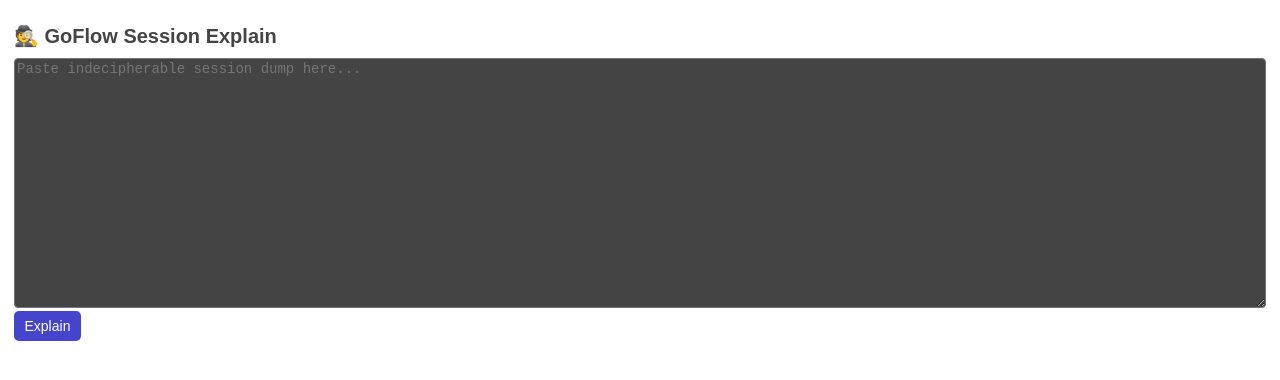
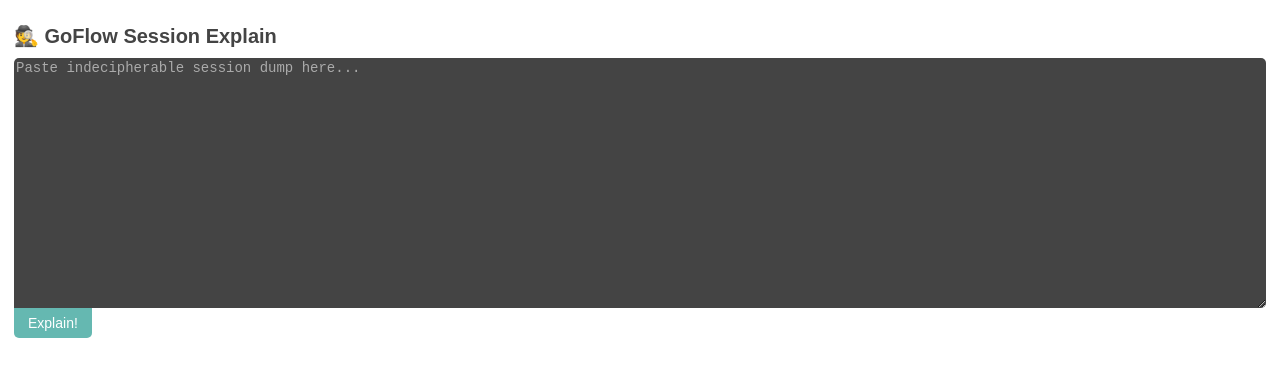
Before and after one commit to tybritten/sessionexplain, a React (Create React App) app: page / in a window 1280 px wide. Shown: the top 380 px of the page. Built offline with nearby package versions, Linux system fonts and the light colour scheme.

Commit message:
Styling tweaks

```diff
--- a/src/components/App.css
+++ b/src/components/App.css
@@ -1,6 +1,7 @@
 * {
   color: #444;
   font-size: 14px;
+  outline: none;
 }
 
 .App {
@@ -17,19 +18,29 @@
   width: 100%;
   height: 250px;
   font-family: 'Courier New', Courier, monospace;
-  border-radius: 4px;
+  border: none;
+  border-radius: 5px 5px 5px 0;
   box-sizing: border-box;
   background-color: #444;
   color: #DDD;
+  vertical-align: top;
+}
+
+.App-source::placeholder {
+  color: #AAA;
 }
 
 .App button {
-  background-color: #44C;
+  background-color: rgb(101, 184, 177);
   border: 0;
   color: white;
-  border-radius: 5px;
-  padding: 0.5em 0.75em;
+  border-radius: 0 0 5px 5px;
+  padding: 0.5em 1em;
   cursor: pointer;
+}
+
+.App button:hover {
+  background-color: rgb(120, 196, 189);
 }
 
 .App-problem {
--- a/src/components/App.tsx
+++ b/src/components/App.tsx
@@ -46,7 +46,7 @@
       <div className="App">
         <div className="App-header"><h1>🕵️ GoFlow Session Explain</h1></div>
         <textarea className="App-source" value={this.state.source} onChange={this.handleChangeSource} placeholder="Paste indecipherable session dump here..." />
-        <button onClick={this.handleExplain}>Explain</button>
+        <button onClick={this.handleExplain}>Explain!</button>
         {this.state.problem != "" &&
           <div className="App-problem">{this.state.problem}</div>
         }
--- a/src/components/Timeline.css
+++ b/src/components/Timeline.css
@@ -63,7 +63,8 @@
 
 .Event-summary .msg {
     font-weight: bold;
-    color: #55A;
+    color: rgb(87, 140, 184);
+    font-style: italic;
 }
 
 .Event-summary .err {
--- a/src/components/TimelineEvent.tsx
+++ b/src/components/TimelineEvent.tsx
@@ -83,9 +83,9 @@
             case "input_labels_added":
                 return ["🏷️", <>labeled with {renderValList(event.labels)}</>];
             case "msg_created":
-                return ["💬", <>message sent <span className="msg">"{event.msg.text}"</span></>];
+                return ["💬", <>message sent <span className="msg">{event.msg.text}</span></>];
             case "msg_received":
-                return ["📥", <>message received <span className="msg">"{event.msg.text}"</span></>];
+                return ["📥", <>message received <span className="msg">{event.msg.text}</span></>];
             case "msg_wait":
                 return ["⏳", <>waiting for message...</>];
             case "run_result_changed":
```
